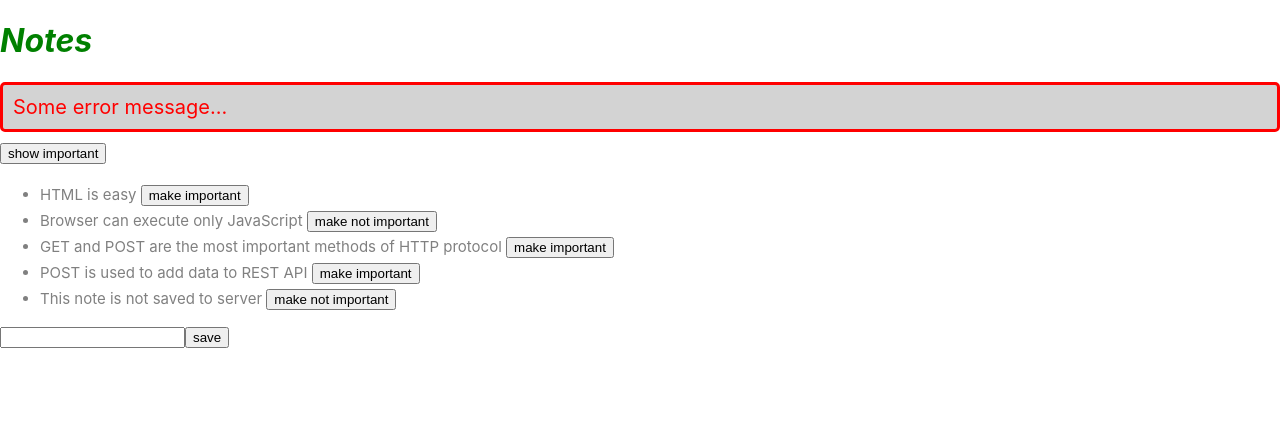
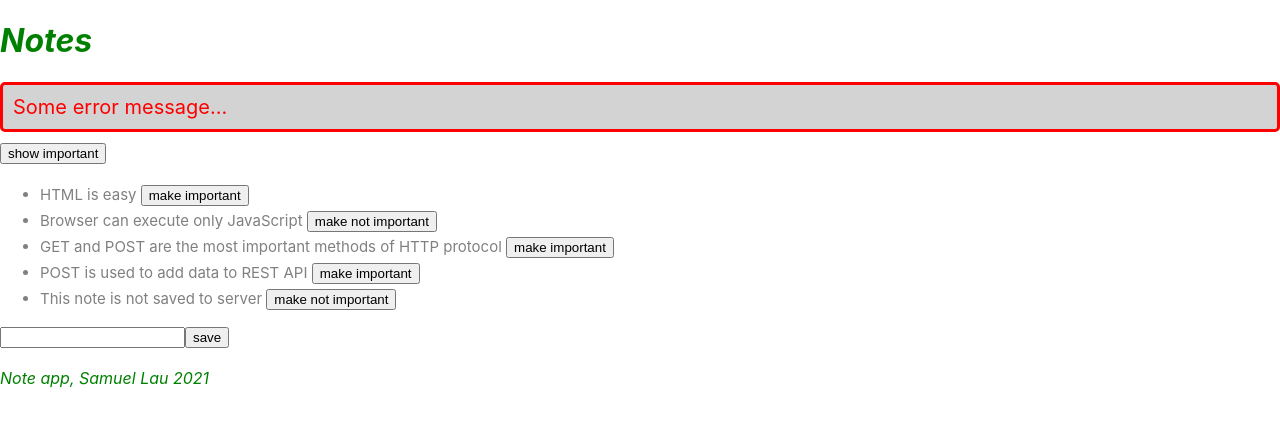
Before and after one commit to Samuelauweb/fullstackopen_Part2_Notes, a React (Create React App) app: page / in a window 1280 px wide. Shown: the top 426 px of the page. Built offline with nearby package versions, Linux system fonts and the light colour scheme; data requests are answered from the project's data file.

Commit message:
Inline Styles: Footer

```diff
--- a/src/App.js
+++ b/src/App.js
@@ -69,6 +69,20 @@ const App = () => {
     setNewNote(event.target.value)
   }
 
+  const Footer = () => {
+    const footerStyle = {
+      color: 'green',
+      fontStyle: 'italic',
+      fontSize: 16
+    }
+    return (
+      <div style={footerStyle}>
+        <br/>
+        <em>Note app, Samuel Lau 2021</em>
+      </div>
+    )
+  }
+
   return (
     <div>
       <h1>Notes</h1>
@@ -95,6 +109,7 @@ const App = () => {
         <input value={newNote} onChange={handleNoteChange} />
         <button type='submit'>save</button>
       </form>
+      <Footer />
     </div>
   )
 }
```
